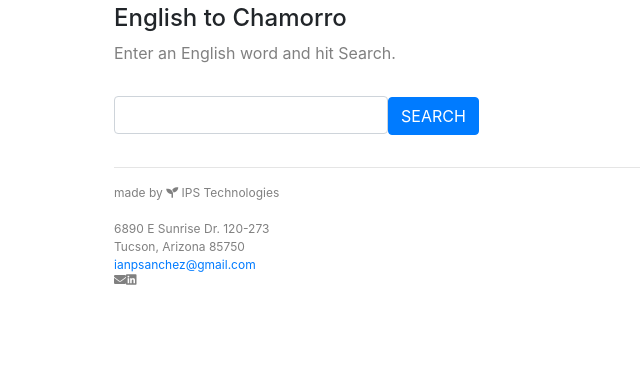
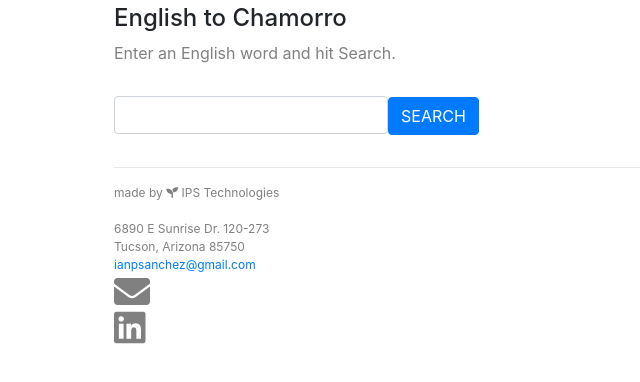
Before and after one commit to ianpsanchez/chamdict, a website with bundled scripts: page app/index.html in a window 1280 px wide. Shown: the whole page, without its empty margins (0-640 px from the left). Built offline with nearby package versions, Linux system fonts and the light colour scheme.

Commit message:
added li email 2

```diff
--- a/app/index.html
+++ b/app/index.html
@@ -55,7 +55,7 @@
                 Tucson, Arizona 85750</br>
                 <a href="mailto:ianpsanchez@gmail.com">ianpsanchez@gmail.com</a>
                 </br>
-                <i class="fas fa-envelope"></i><i class="fab fa-linkedin"></i>
+                <div><i class="fas fa-envelope fa-3x"></i></div><div><i class="fab fa-linkedin fa-3x"></i></div>
 
 
             </div>
```
